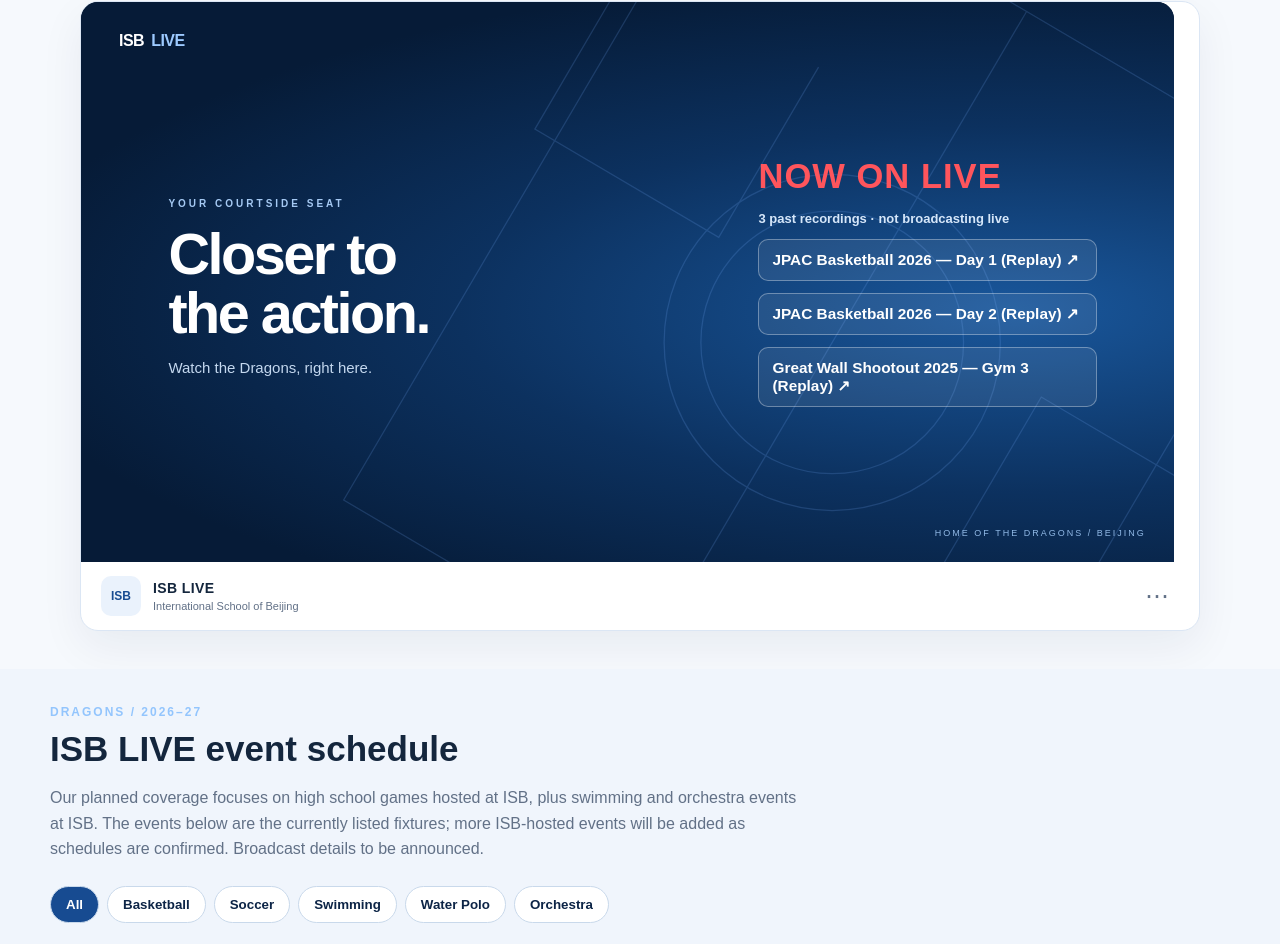
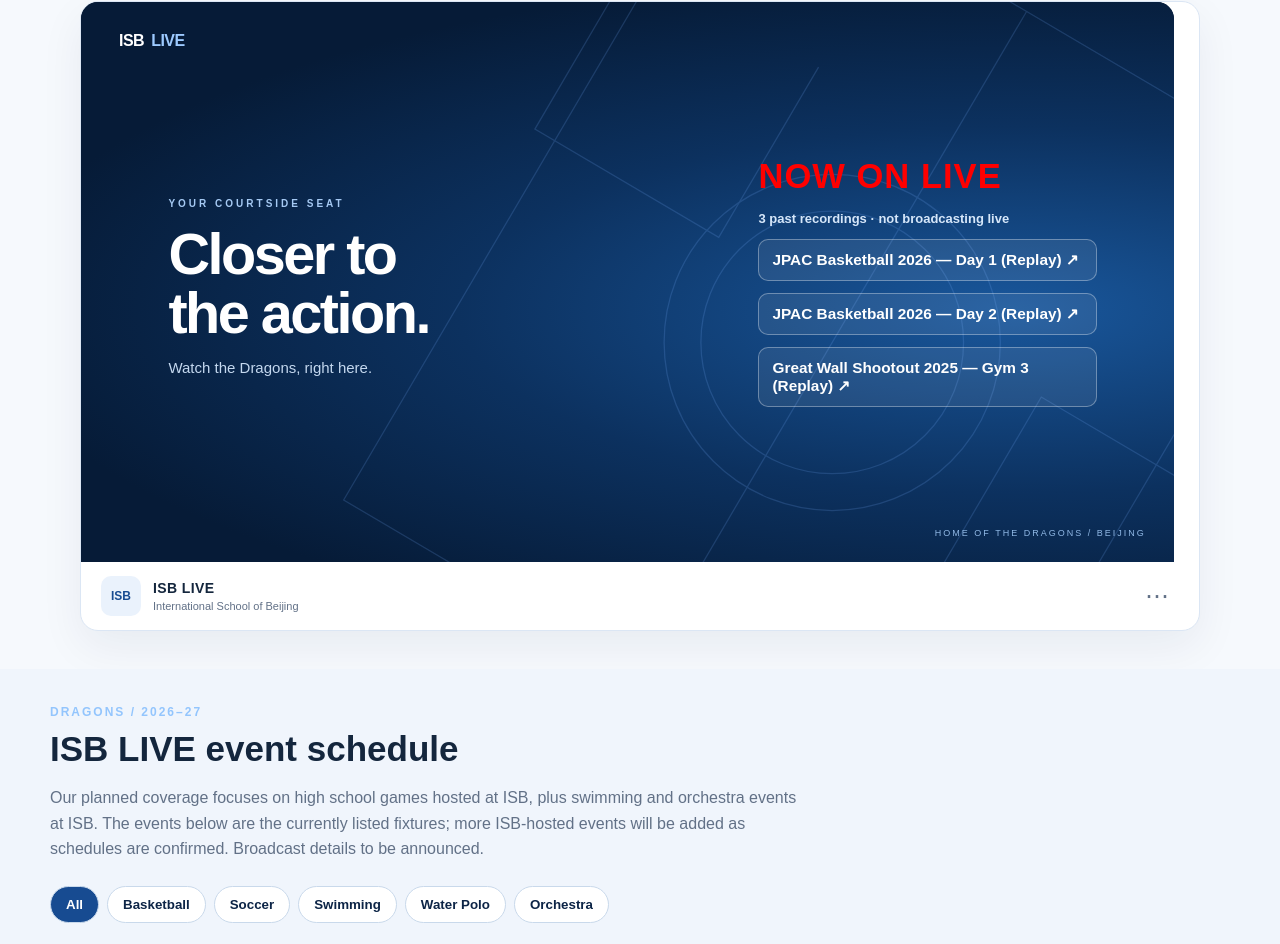
Before and after one commit to SuriXing/isb-live-website, a plain HTML site: page index.html in a window 1280 px wide. Shown: the part 756-1700 px from the top of the page. Drawn offline with Linux system fonts and the light colour scheme.

Commit message:
Set confirmed live heading to vivid red

```diff
--- a/watch.css
+++ b/watch.css
@@ -80,3 +80,6 @@
 .watch-wrap{width:min(100%,1120px);max-width:1120px;margin-inline:auto}.watch-section{padding:24px 24px 38px}.watch-shell{max-width:1120px;margin-inline:auto}.live-stage{height:auto;min-height:0;aspect-ratio:16 / 8.2;max-height:560px}.cover-content{left:8%;width:43%;top:50%;transform:translateY(-43%)}.cover-content h3{font-size:clamp(36px,4.5vw,65px)}.live-cover-status{position:absolute;left:auto!important;right:7%!important;top:50%!important;bottom:auto!important;width:31%;transform:translateY(-50%)!important;display:flex;justify-content:center;align-items:center;text-align:center}.next-up-link{font-size:clamp(25px,3.2vw,46px);white-space:nowrap;padding:18px 22px}.watch-toolbar{padding:12px 20px}@media(max-width:700px){.watch-section{padding:18px 14px 30px}.live-stage{aspect-ratio:4 / 5;max-height:540px}.cover-content{left:7%;top:33%;width:86%;transform:translateY(-40%)}.cover-content h3{font-size:clamp(35px,8vw,53px)}.live-cover-status{top:auto!important;bottom:13%!important;left:7%!important;right:7%!important;width:auto;transform:none!important;justify-content:flex-start}.next-up-link{font-size:clamp(23px,6vw,34px);padding:12px 16px}}
 
 .live-demo-note{color:#d6e7fa;font-size:13px;font-weight:600;margin:0 0 13px}.live-cover-status:has(.live-now-list){display:block;text-align:left}.live-now-list{max-height:280px;overflow:auto}.live-now-list button{font-size:clamp(13px,1.2vw,17px);padding:11px 13px}@media(max-width:700px){.live-now-list{max-height:180px}.live-demo-note{font-size:11px}}
+
+/* Official live-status heading: vivid red when confirmed broadcasts are configured. */
+.live-now-heading{color:#ff0000!important}
```
